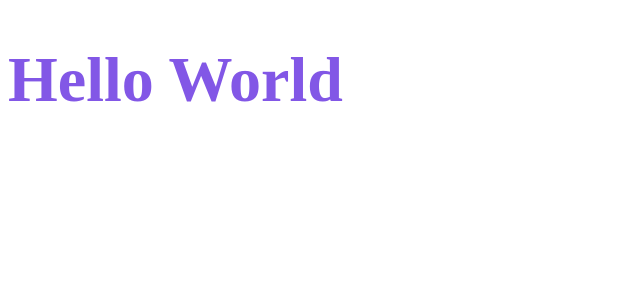
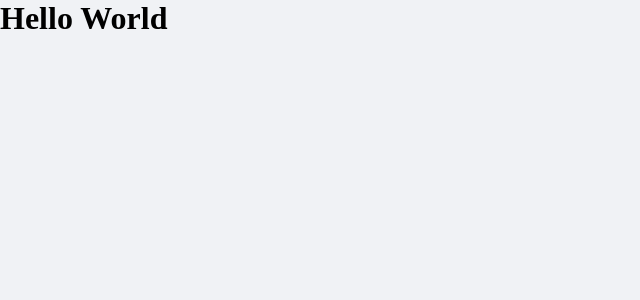
Before and after one commit to manoelvieira0/dtmoney, a React (Create React App) app: page / in a window 1280 px wide. Shown: the top 300 px of the page, without its empty margins (0-640 px from the left). Built offline with nearby package versions, Linux system fonts and the light colour scheme.

Commit message:
Criando estilos globais

```diff
--- a/public/index.html
+++ b/public/index.html
@@ -2,7 +2,7 @@
 <html lang="en">
   <head>
     <meta charset="utf-8" />
-    <meta name="viewport" content="width=device-width, initial-scale=1" />
+   <link rel="shortcut icon" href="favicon.png" type="image/png">
     <title>dtmoney</title>
   </head>
   <body>
--- a/src/App.tsx
+++ b/src/App.tsx
@@ -1,14 +1,10 @@
-import styled from 'styled-components';
-
-const Title = styled.h1`
-  color: #8257e6;
-  font-size: 64px;
-`
+import { GlobalStyle } from "./styles/global";
 
 export function App() {
   return (
     <div className="App">
-      <Title>Hello World</Title>
+      <h1>Hello World</h1>
+      <GlobalStyle />
     </div>
   );
 }
--- /dev/null
+++ b/src/styles/global.ts
@@ -0,0 +1,17 @@
+import {createGlobalStyle} from 'styled-components'
+
+export const GlobalStyle = createGlobalStyle`
+    :root{
+        --background: #F0F2F5;
+    }
+    *{
+        margin: 0;
+        padding: 0;
+        box-sizing: border-box;
+    }
+
+    body {
+        background: var(--background);
+        -webkit-font-smoothing: antialiased;
+    }
+`
```
